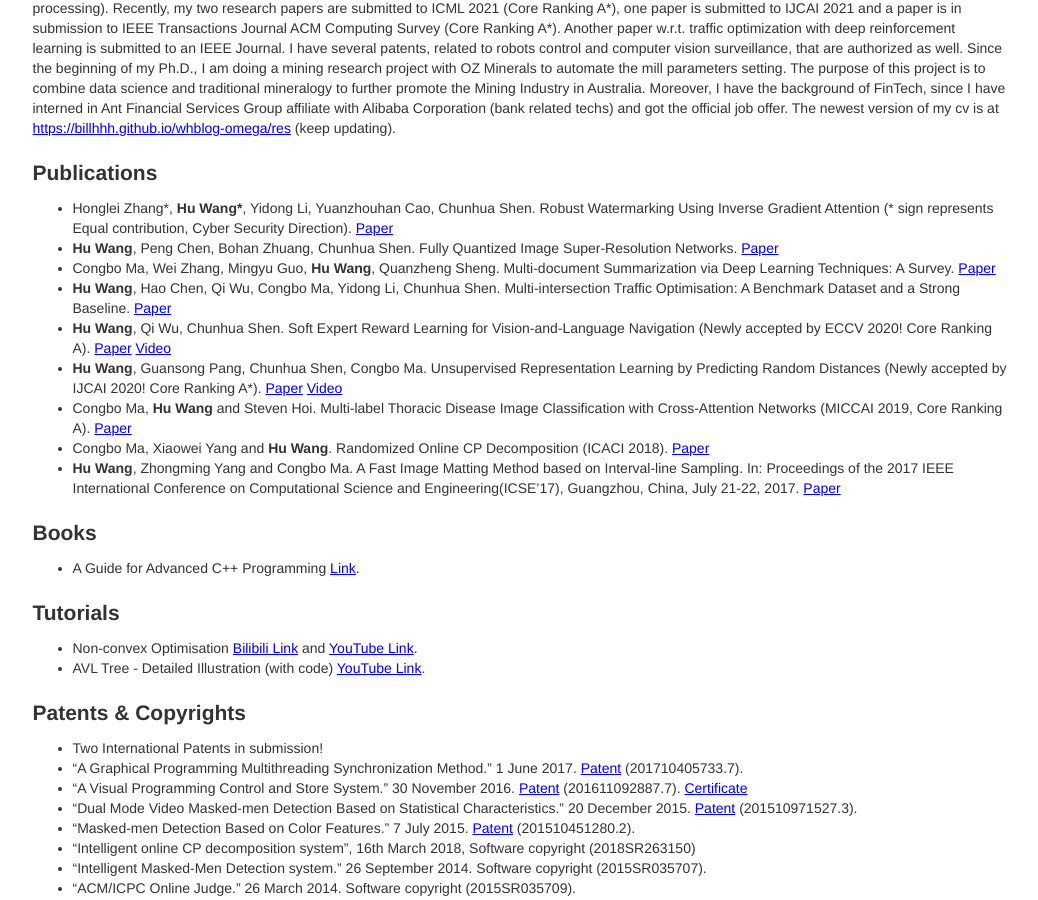
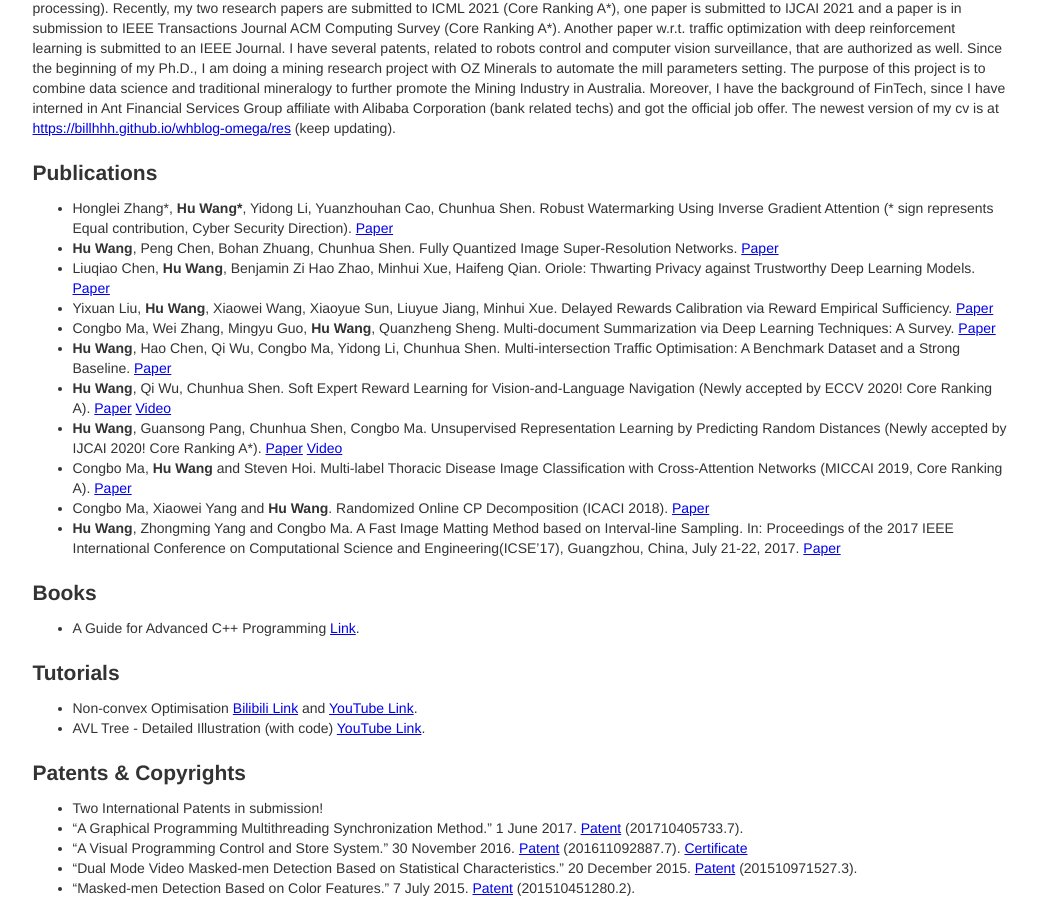
Before and after one commit to billhhh/whblog-omega, a Jekyll site: the page res/index.html, which Jekyll copies as it is, in a window 1280 px wide and 900 px high, scrolled down 412 px. Shown: the whole window, without its empty margins (120-1158 px from the left). Built offline with Jekyll 4.4.1, drawn with Linux system fonts in a browser that asks for light colours.

Commit message:
Update index.html

```diff
--- a/res/index.html
+++ b/res/index.html
@@ -64,6 +64,12 @@
           </li>
 	  <li>
             <strong>Hu Wang</strong>, Peng Chen, Bohan Zhuang, Chunhua Shen. Fully Quantized Image Super-Resolution Networks. <a href = "https://arxiv.org/abs/2011.14265">Paper</a>
+          </li>
+	  <li>
+            Liuqiao Chen, <strong>Hu Wang</strong>, Benjamin Zi Hao Zhao, Minhui Xue, Haifeng Qian. Oriole: Thwarting Privacy against Trustworthy Deep Learning Models. <a href = "https://arxiv.org/abs/2102.11502">Paper</a>
+          </li>
+	  <li>
+            Yixuan Liu, <strong>Hu Wang</strong>, Xiaowei Wang, Xiaoyue Sun, Liuyue Jiang, Minhui Xue. Delayed Rewards Calibration via Reward Empirical Sufficiency. <a href = "https://arxiv.org/abs/2102.10527">Paper</a>
           </li>
 	  <li>
             Congbo Ma, Wei Zhang, Mingyu Guo, <strong>Hu Wang</strong>, Quanzheng Sheng. Multi-document Summarization via Deep Learning Techniques: A Survey. <a href = "https://arxiv.org/abs/2011.04843">Paper</a>
```
